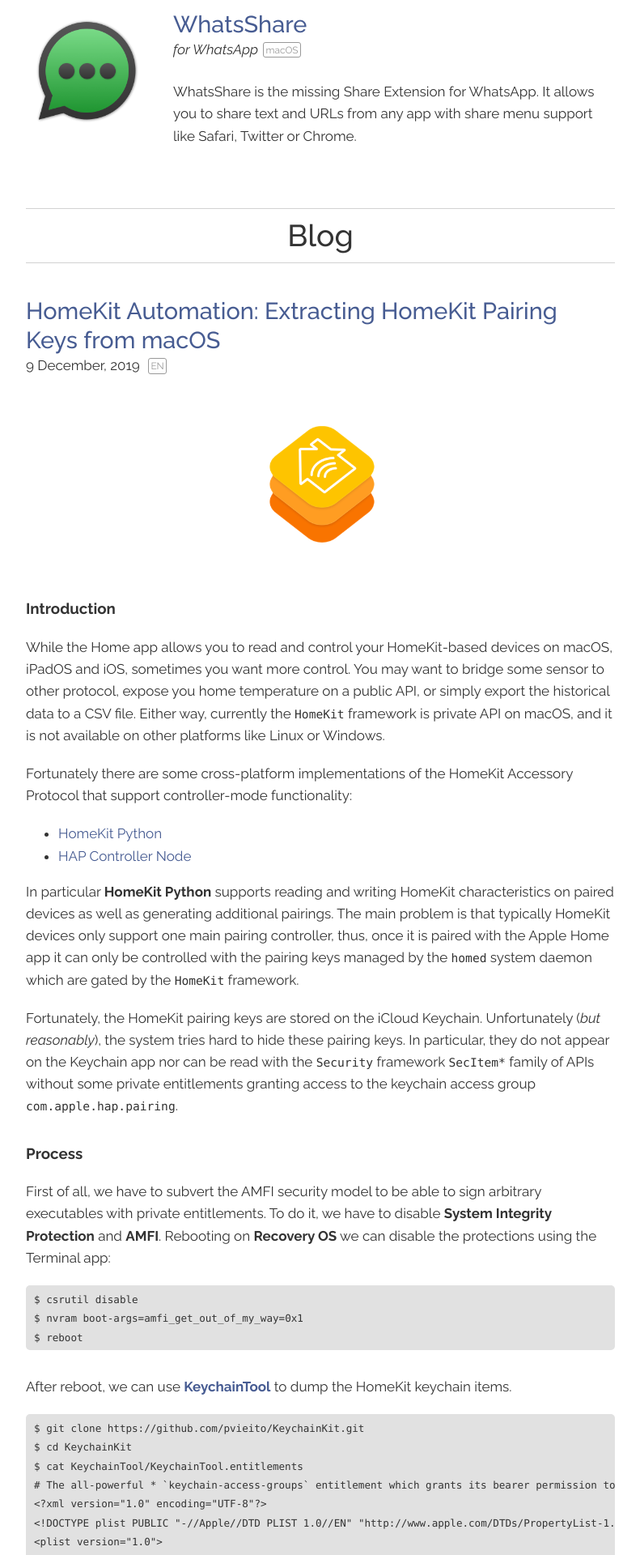
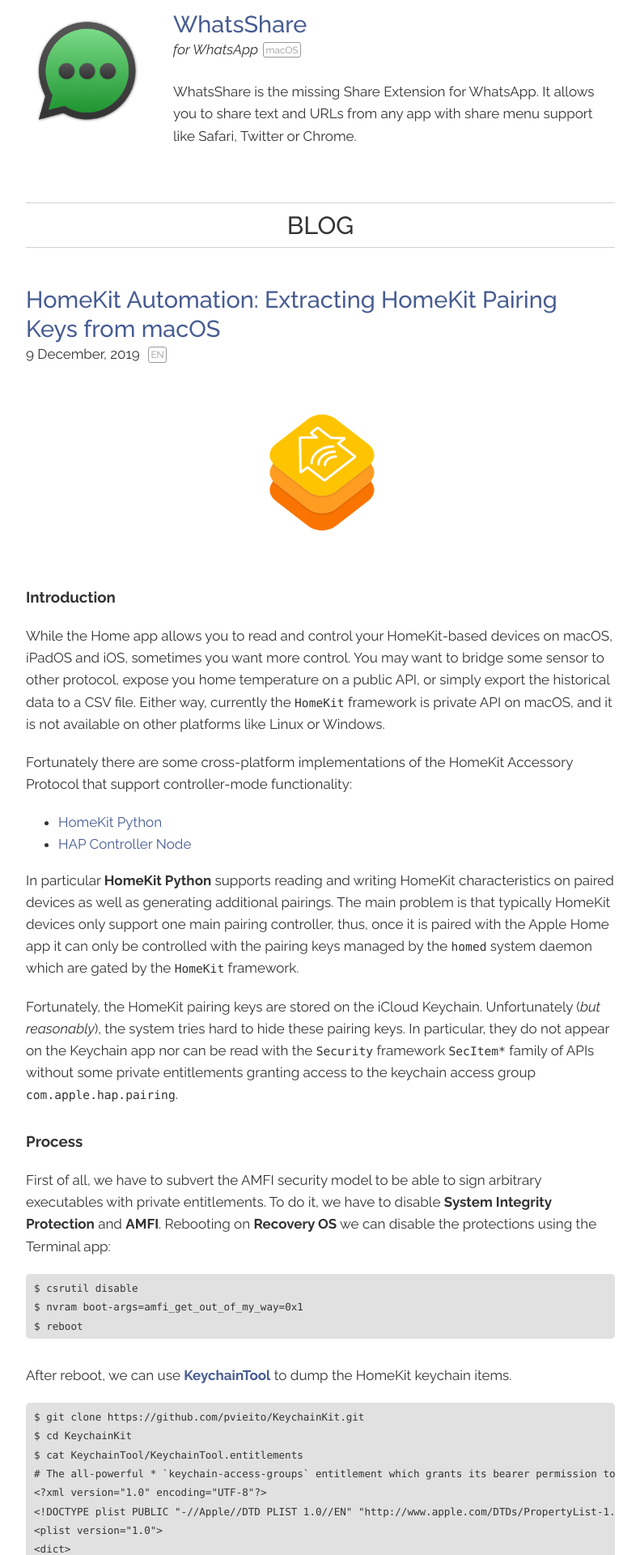
Before and after one commit to pvieito/Blog, a Jekyll site: the page built from index.html, in a window 1280 px wide. Shown: the part 1957-3877 px from the top of the page at 81% size, without its empty margins (244-1035 px from the left). Built offline with Jekyll 4.4.1, drawn with Linux system fonts in a browser that asks for light colours; the list of posts is cut into pages by our own code.

Commit message:
[Posts] Updated post style

```diff
--- a/css/main.scss
+++ b/css/main.scss
@@ -46,9 +46,10 @@
 
     h1.section {
         text-align: center;
-        font-size: 2.2em;
+        text-transform: uppercase;
+        font-size: 1.8em;
         font-weight: 500;
-        margin: 2em 0 1.1em;
+        margin: 2em 0 1.5em;
         padding: 0.3em;
         border-bottom: 1px solid #D2D2D2;
         border-top: 1px solid #D2D2D2;
```
